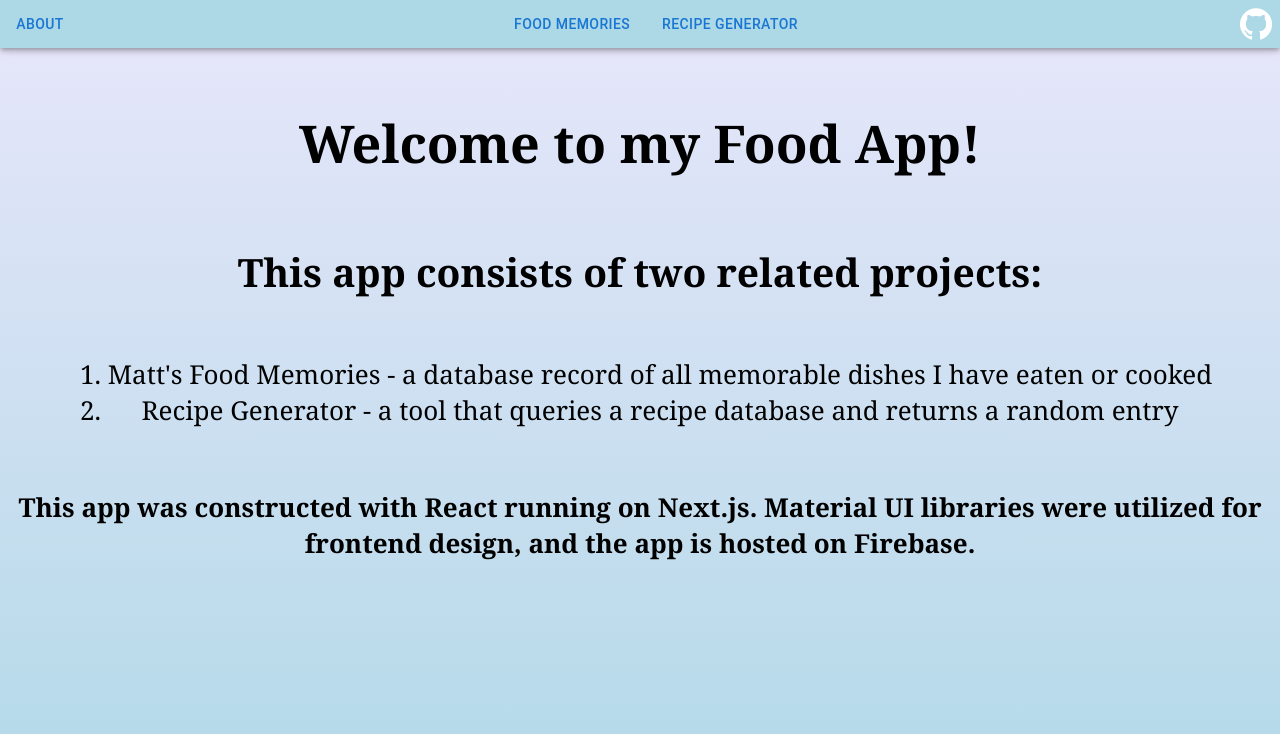
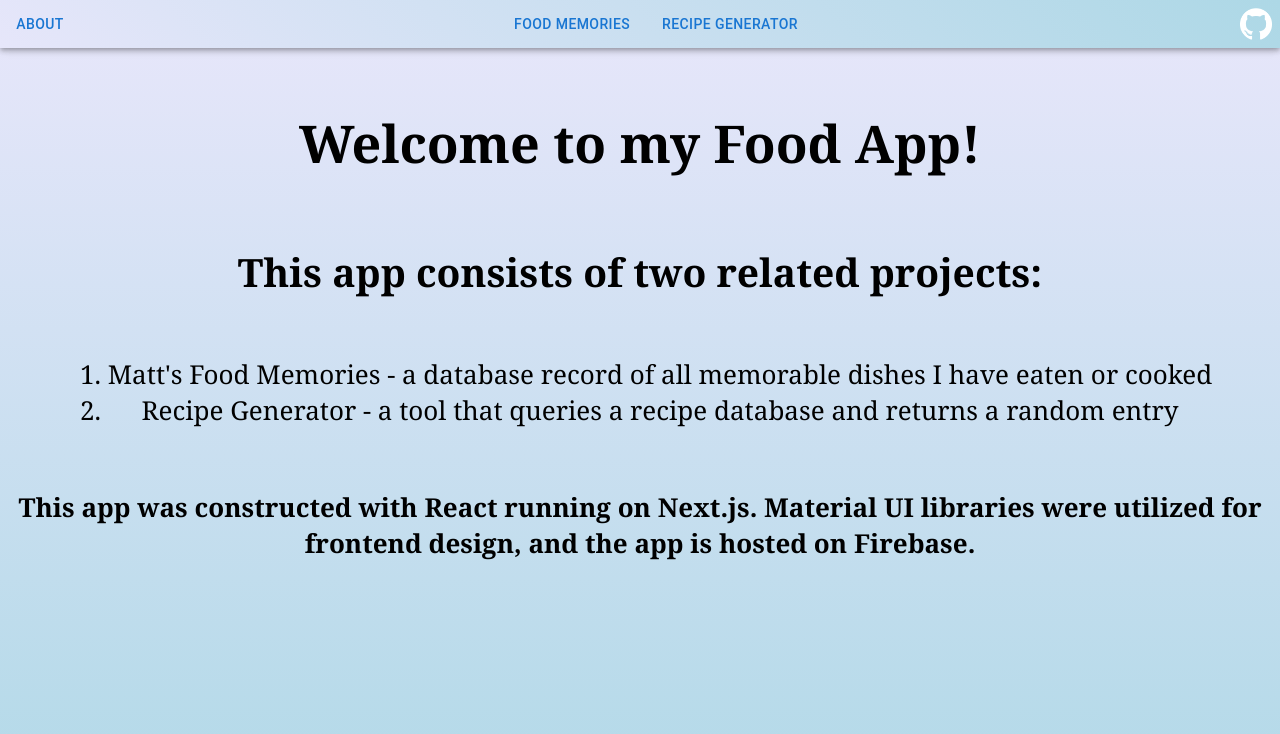
Before and after one commit to matthewaching/recipe-generator, a Next.js app: page / in a window 1280 px wide. Shown: the top 734 px of the page. Built offline with nearby package versions, Linux system fonts and the light colour scheme.

Commit message:
Change minor CSS properties

```diff
--- a/pages/foodmemories/index.js
+++ b/pages/foodmemories/index.js
@@ -30,7 +30,7 @@ export default function FoodMemories() {
   // })();
 
   return (
-    <div className="App">
+    <div className="App food-mem">
       <Title />
       <InputList currentDb={currentDb} />
     </div>
--- a/src/App.css
+++ b/src/App.css
@@ -14,6 +14,11 @@ body {
   color: black;
   padding-top: 36px;
   margin-top: 36px;
+}
+
+.food-mem {
+  background-image: url(/images/background-noise.png);
+  background-repeat: repeat;
 }
 
 table {
--- a/src/components/NavBar.js
+++ b/src/components/NavBar.js
@@ -6,7 +6,7 @@ function NavBar() {
   return (
     <AppBar
       sx={{
-        backgroundColor: "#add8e6",
+        background: "linear-gradient(45deg, lavender, lightblue)",
         display: "flex",
         flexDirection: "row",
         padding: "8px",
```
Also changed, not shown: public/images/background-image2.jpg (added), public/images/background-noise.png (added).
